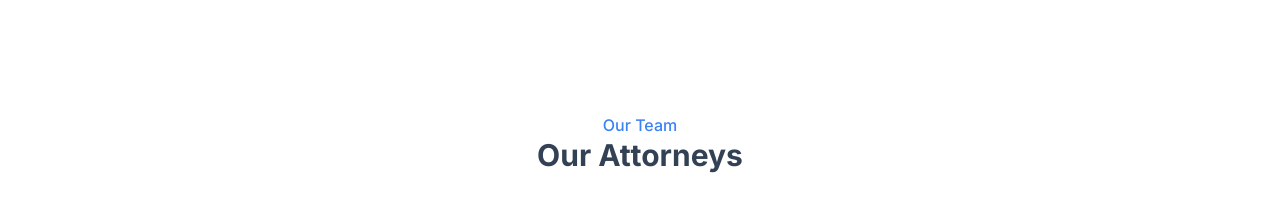
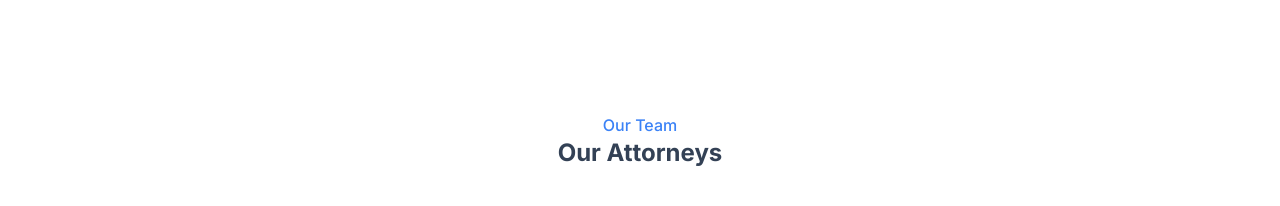
Before and after one commit to Ollatomiwa/LawPage, a plain HTML site: page Tailwind CSS Website/index.html in a window 1280 px wide. Shown: the part 1880-2086 px from the top of the page. Drawn offline with nearby package versions, Linux system fonts and the light colour scheme.

Commit message:
minor update

```diff
--- a/Tailwind CSS Website/index.html
+++ b/Tailwind CSS Website/index.html
@@ -208,7 +208,7 @@
         <!-- heading text -->
         <div class="mb-10 text-center">
             <span class="font-medium text-blue-500">Our Team</span>
-            <h1 class="text-9xl font-bold text-slate-700 sm:text-3xl">Our Attorneys</h1>
+            <h1 class="text-5xl font-bold text-slate-700 sm:text-2xl">Our Attorneys</h1>
         </div>
 
         <!-- box wrapper -->
```
